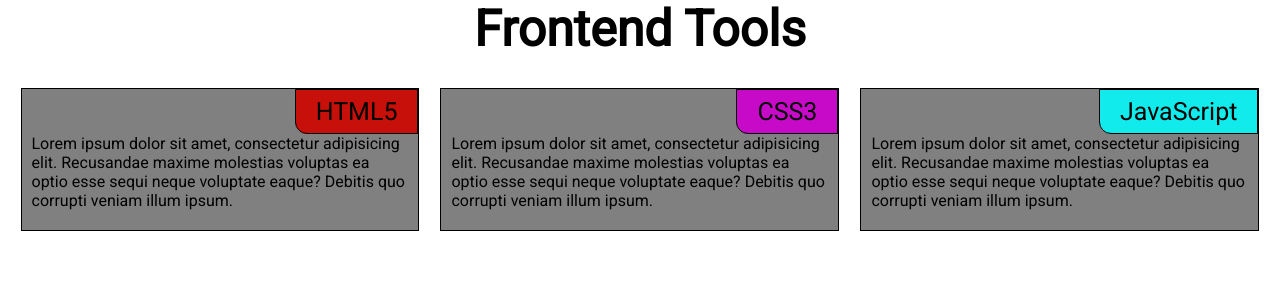
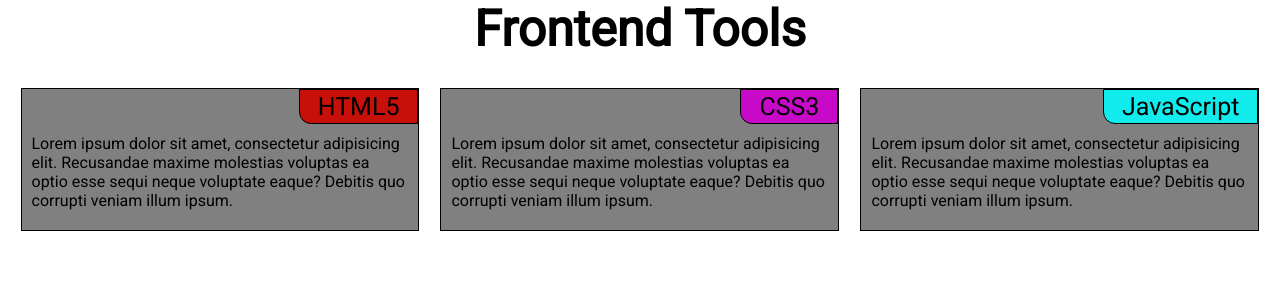
Before and after one commit to aagbotemi/coursera-assignment, a Jekyll site: the page mod2-solution/index.html, which Jekyll copies as it is, in a window 1280 px wide. Shown: the top 300 px of the page. Built offline with Jekyll 4.4.1, drawn with Linux system fonts in a browser that asks for light colours.

Commit message:
module2 solution

```diff
--- a/mod2-solution/CSS/style.css
+++ b/mod2-solution/CSS/style.css
@@ -31,7 +31,7 @@
     position: absolute;
     top: 0;
     right: 0;
-    padding: 7px 20px;
+    padding: 2px 18px;
     border: 1px solid #000;
     border-radius: 0px 0px 0px 12px;
     font-size: 25px;
```
